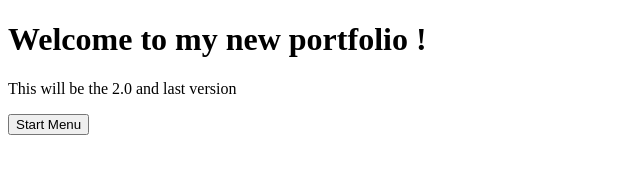
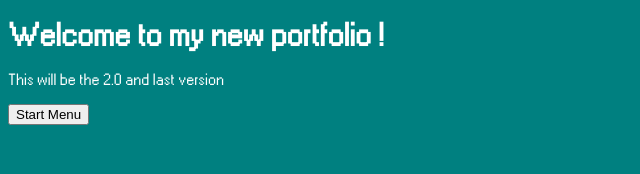
Before and after one commit to allan-debiaggio/Portfolio_2.0, a plain HTML site: page index.html in a window 1280 px wide. Shown: the whole page, without its empty margins (0-640 px from the left). Drawn offline with Linux system fonts and the light colour scheme.

Commit message:
Basic styles.css and custom fonts added

```diff
--- a/index.html
+++ b/index.html
@@ -1,6 +1,7 @@
 <!DOCTYPE html>
 <html>
 <head>
+    <link rel="stylesheet" href = "styles.css">
     <title>My Portfolio</title>
 </head>
 <body>
--- /dev/null
+++ b/styles.css
@@ -0,0 +1,11 @@
+@font-face {
+    font-family: "W95SA";
+    src: url(fonts/w95fa.woff2) format('woff2'),
+        url(fonts/w95fa.woff) format('woff'),
+        url(fonts/W95FA.otf) format('opentype');
+}
+body {
+    background-color: #008080;
+    font-family: "W95SA";
+    color:white
+    }
```
Also changed, not shown: fonts/OFL.txt (added), fonts/W95FA.otf (added), fonts/readme.txt (added), fonts/w95fa.woff (added), fonts/w95fa.woff2 (added).
